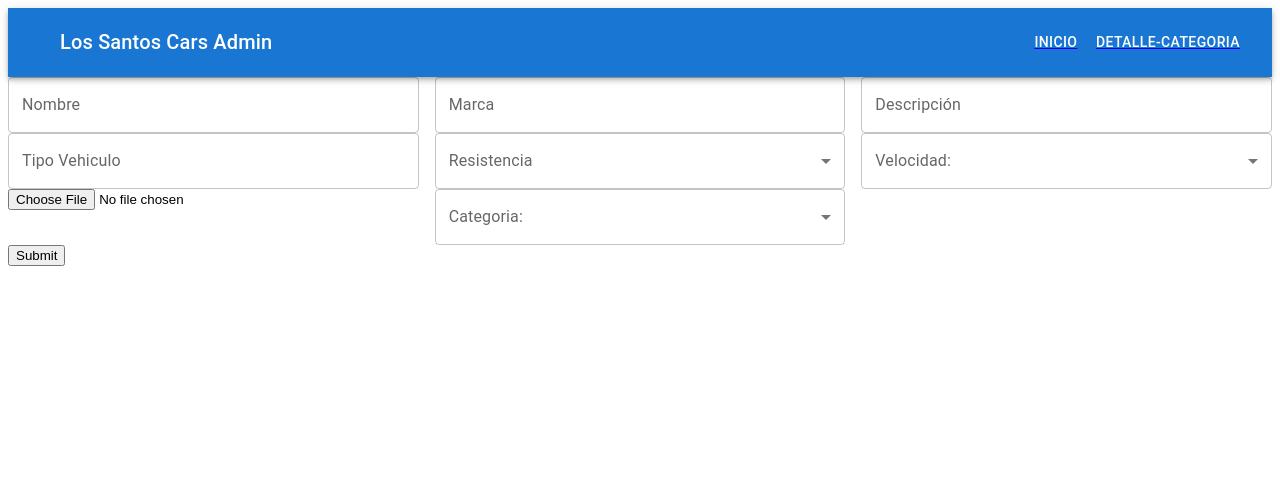
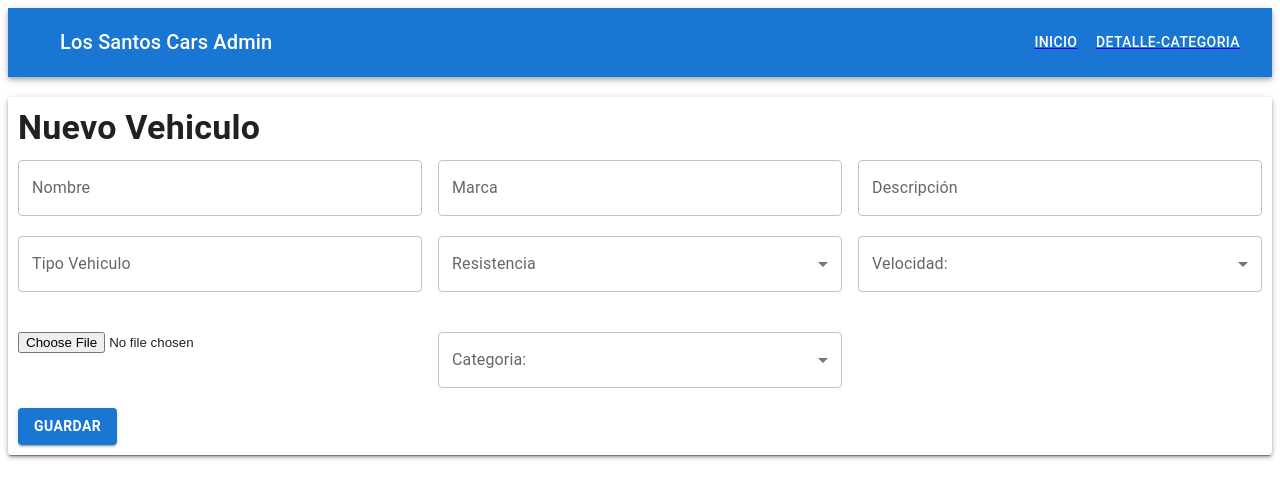
Before and after one commit to junder79/crud-los-santos-cars, a React (Vite) app: page /new-vehicle in a window 1280 px wide. Shown: the top 498 px of the page. Built offline with nearby package versions, Linux system fonts and the light colour scheme.

Commit message:
se integra sweet alert 2

```diff
--- a/package.json
+++ b/package.json
@@ -9,6 +9,7 @@
     "preview": "vite preview"
   },
   "dependencies": {
+    "@fontsource/roboto": "^4.5.8",
     "@mui/icons-material": "^5.11.0",
     "axios": "^1.2.3",
     "localforage": "^1.10.0",
@@ -18,13 +19,14 @@
     "react-hook-form": "^7.43.1",
     "react-router-dom": "^6.7.0",
     "sort-by": "^1.2.0",
-    "sweetalert2": "^11.7.0"
+    "sweetalert2": "^11.7.1"
   },
   "devDependencies": {
     "@types/react": "^18.0.26",
     "@types/react-dom": "^18.0.9",
     "@vitejs/plugin-react": "^3.0.0",
     "react-error-overlay": "^6.0.9",
+    "sass": "^1.58.1",
     "vite": "^4.0.0"
   }
 }
--- /dev/null
+++ b/src/hooks/useMessage.jsx
@@ -0,0 +1,20 @@
+import React,{ useState } from 'react'
+import Swal from 'sweetalert2'
+import 'sweetalert2/src/sweetalert2.scss'
+
+const useMessage = () => {
+
+
+    const MenssagePeticion = (mensaje, icon)=>{
+        Swal.fire({
+            title: mensaje,
+            text: 'Presiona Ok para continuar',
+            icon: icon,
+            confirmButtonText: 'Ok'
+          })
+    }
+
+    return [MenssagePeticion]
+}
+
+export default useMessage
--- a/views/nuevoVehiculo.jsx
+++ b/views/nuevoVehiculo.jsx
@@ -3,12 +3,14 @@ import Box from '@mui/material/Box';
 import TextField from '@mui/material/TextField';
 import Grid from '@mui/material/Grid';
 import Button from '@mui/material/Button';
+import Typography from '@mui/material/Typography';
 import useSelectResistencia from '../src/hooks/useSelectResistencia';
 import useSelectVelocidad from '../src/hooks/useSelectVelocidad';
 import useSelectCategorias from "../src/hooks/useSelectCategorias";
+import useMessage from "../src/hooks/useMessage";
 import axios from "axios";
 import InputLabel from '@mui/material/InputLabel';
-import MenuItem from '@mui/material/MenuItem';
+import Card from '@mui/material/Card';
 import FormControl from '@mui/material/FormControl';
 import { useForm, Controller } from "react-hook-form";
 
@@ -18,16 +20,21 @@ function NuevoVehiculo() {
 
   const [SelectResistencia, resistencia] = useSelectResistencia();
   const [SelectVelocidad, velocidad] = useSelectVelocidad();
-  const [SelectCategoria,categoria]=useSelectCategorias();
+  const [SelectCategoria, categoria] = useSelectCategorias();
+  const [botonDisabled, setBotonDisabled] = useState(false);
+  const [MenssagePeticion] = useMessage();
   const { register, handleSubmit, watch, control, formState: { errors } } = useForm();
-  const [imagen,setImagen] =useState('');
+  const [imagen, setImagen] = useState('');
 
-  const onSubmit =  async (data) => {
+  const onSubmit = async (data) => {
+    setBotonDisabled(true);
     data.imagen = imagen;
-    const response = await axios.post('https://los-santos-cars-api.onrender.com/api/vehiculos/registro',data);
-    const respuesta = response.data;
+    const response = await axios.post('https://los-santos-cars-api.onrender.com/api/vehiculos/registro', data);
+    const respuesta = response.data.status;
+    setBotonDisabled(false);
+    respuesta == 200  ? MenssagePeticion('Vehiculo Ingresado Correctamente' ,'success') : MenssagePeticion('Error al ingresar Vehiculo' ,'error');
+  };
 
-  };
   const convertImage = (e) => {
     try {
       let reader = new FileReader();
@@ -37,7 +44,7 @@ function NuevoVehiculo() {
         setImagen(reader.result);
       };
     } catch (error) {
-      console.log('error : ', error);
+      MenssagePeticion('Error al convertir la imagen a Base64' ,'error');
     }
 
   }
@@ -45,25 +52,29 @@ function NuevoVehiculo() {
 
   return (
     <>
-      <Box>
-        <form onSubmit={handleSubmit(onSubmit)}>
+      <Box sx={{ boxShadow: 3 }}>
+        <Card style={{ marginTop: 20 }}>
+          <Typography variant="h4" style={{ marginTop: 10, marginLeft: 10,fontWeight:'bold' }} gutterBottom>
+            Nuevo Vehiculo
+          </Typography>
+          <form onSubmit={handleSubmit(onSubmit)} style={{ marginTop: 10, marginLeft: 10, marginRight: 10 }}>
 
-        <Grid container spacing={2}>
-          <Grid item xs={4} md={4}  >
-            <TextField fullWidth name='nombre' label="Nombre" variant="outlined" {...register("nombre",{ required: true })  } />
+            <Grid container spacing={2} style={{ marginBottom: 20 }}>
+              <Grid item xs={12} md={4}  >
+                <TextField fullWidth name='nombre' label="Nombre" variant="outlined" {...register("nombre", { required: true })} />
               </Grid>
-          <Grid item xs={4} md={4}>
-            <TextField fullWidth name='marca' label="Marca" variant="outlined"   {...register("marca",{ required: true })} />
+              <Grid item xs={12} md={4}>
+                <TextField fullWidth name='marca' label="Marca" variant="outlined"   {...register("marca", { required: true })} />
               </Grid>
-          <Grid item xs={4} md={4} >
-            <TextField fullWidth name='descripcion' label="Descripción" variant="outlined"  {...register("descripcion",{ required: true })} />
+              <Grid item xs={12} md={4} >
+                <TextField fullWidth name='descripcion' label="Descripción" variant="outlined"  {...register("descripcion", { required: true })} />
               </Grid>
             </Grid>
-        <Grid container spacing={2}>
-          <Grid item xs={4} md={4}>
-            <TextField fullWidth name='tipoVehiculo' label="Tipo Vehiculo" variant="outlined"  {...register("tipoVehiculo",{ required: true })} />
+            <Grid container spacing={2} style={{ marginBottom: 20 }}>
+              <Grid item xs={12} md={4}>
+                <TextField fullWidth name='tipoVehiculo' label="Tipo Vehiculo" variant="outlined"  {...register("tipoVehiculo", { required: true })} />
               </Grid>
-          <Grid item xs={4} md={4}>
+              <Grid item xs={12} md={4}>
                 <FormControl fullWidth>
                   <InputLabel id="level-label">Resistencia</InputLabel>
                   <Controller
@@ -77,7 +88,7 @@ function NuevoVehiculo() {
                   />
                 </FormControl>
               </Grid>
-          <Grid item xs={4} md={4}>
+              <Grid item xs={12} md={4} style={{ marginBottom: 20 }}>
                 <FormControl fullWidth>
                   <InputLabel id="demo-simple-select-label">Velocidad:</InputLabel>
                   <Controller
@@ -92,11 +103,11 @@ function NuevoVehiculo() {
                 </FormControl>
               </Grid>
             </Grid>
-        <Grid container spacing={2}>
-          <Grid item xs={4} md={4}>
-            <input accept="image/*" type="file" {...register("imagen",{ required: true })} onChange={(e) => convertImage(e)} ></input>
+            <Grid container spacing={2} style={{marginBottom:20}}>
+              <Grid item xs={12} md={4}>
+                <input accept="image/*" type="file" {...register("imagen")} onChange={(e) => convertImage(e)} ></input>
               </Grid>
-          <Grid item xs={4} md={4}>
+              <Grid item xs={12} md={4}>
                 <FormControl fullWidth>
                   <InputLabel id="demo-simple-select-label">Categoria:</InputLabel>
                   <Controller
@@ -111,9 +122,10 @@ function NuevoVehiculo() {
                 </FormControl>
               </Grid>
             </Grid>
-        <input type="submit" />
+            <Button type='submit' style={{marginBottom:10,fontWeight:'bold'}} disabled={botonDisabled} variant="contained">Guardar</Button>
 
           </form>
+        </Card>
       </Box>
     </>
   )
```
Also changed, not shown: 1 other file (tests, documents, lock files or other folders). Lines whose indentation alone changed are shown as unchanged.
